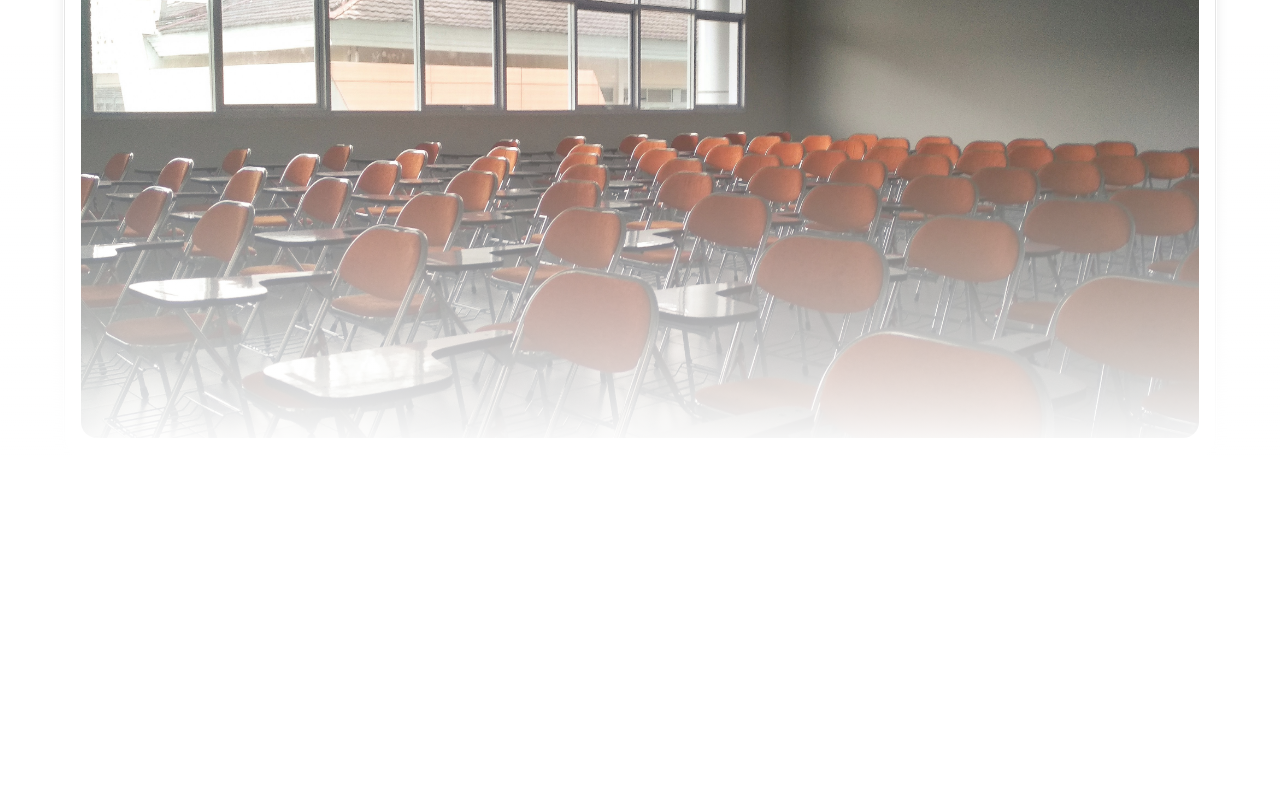
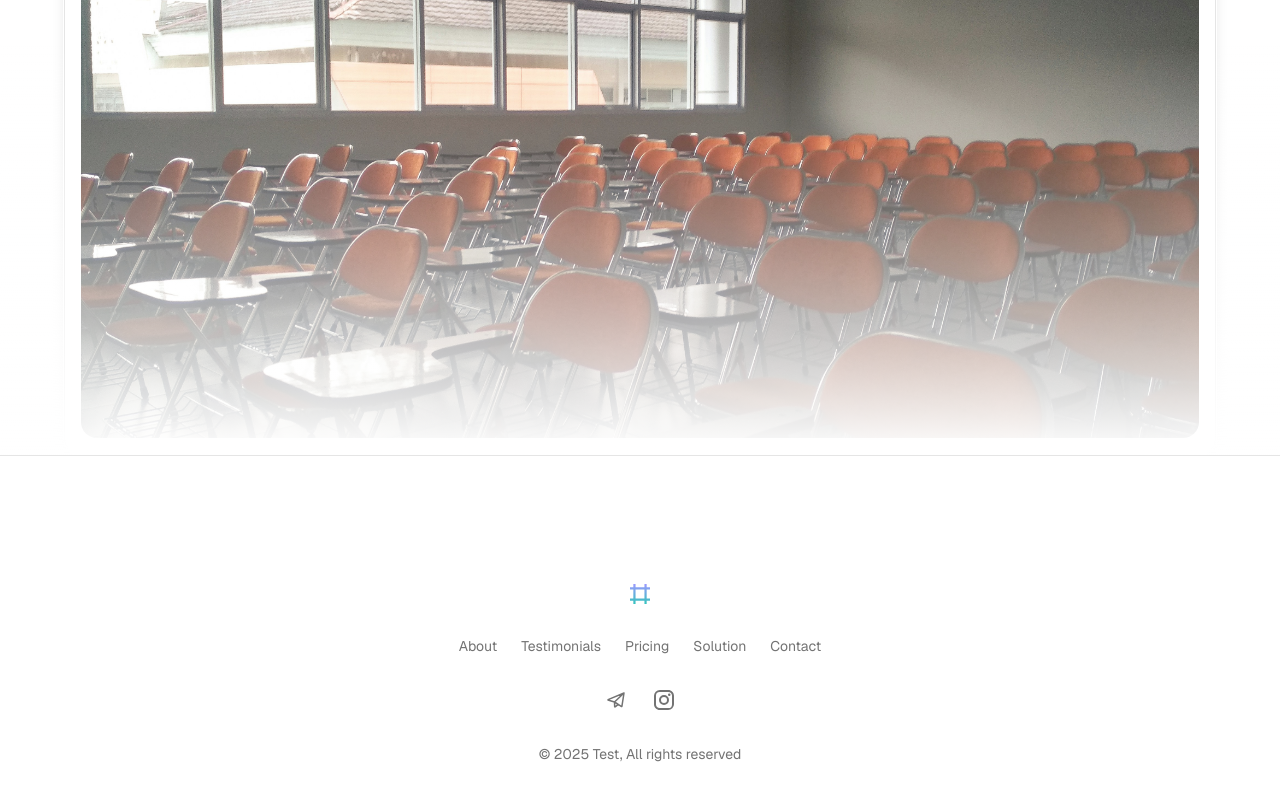
Before and after one commit to khabibullaevazamat/test, a Next.js app: page / in a window 1280 px wide. Shown: the part 813-1613 px from the top of the page. Before the commit the page ends 1268 px from the top, so only its background shows below. Built offline with nearby package versions, Linux system fonts and the light colour scheme.

Commit message:
Add site footer

```diff
--- a/package.json
+++ b/package.json
@@ -1,6 +1,6 @@
 {
     "name": "test",
-    "version": "0.1.21",
+    "version": "0.1.22",
     "private": true,
     "scripts": {
         "dev": "next dev --turbopack",
--- a/src/app/layout.tsx
+++ b/src/app/layout.tsx
@@ -3,8 +3,10 @@ import { Geist, Geist_Mono } from "next/font/google";
 
 import "./globals.css";
 
+import { ThemeProvider } from "@/providers/theme-provider";
+
 import { Header } from "@/components/header";
-import { ThemeProvider } from "@/providers/theme-provider";
+import { Footer } from "@/components/footer";
 
 const geistSans = Geist({
     variable: "--font-geist-sans",
@@ -41,6 +43,7 @@ function RootLayout({ children }: Props) {
                 >
                     <Header />
                     <main className="overflow-hidden">{children}</main>
+                    <Footer />
                 </ThemeProvider>
             </body>
         </html>
--- /dev/null
+++ b/src/components/footer.tsx
@@ -0,0 +1,74 @@
+import Link from "next/link";
+
+import { LogoIcon } from "@/components/logo";
+import { IconTelegram } from "./icons/icon-telegram";
+import { IconInstagram } from "./icons/icon-instagram";
+
+const links = [
+    {
+        title: "About",
+        href: "#about",
+    },
+    {
+        title: "Testimonials",
+        href: "#testimonials",
+    },
+    {
+        title: "Pricing",
+        href: "#pricing",
+    },
+    {
+        title: "Solution",
+        href: "#",
+    },
+    {
+        title: "Contact",
+        href: "#contact",
+    },
+];
+
+export function Footer() {
+    return (
+        <footer className="py-16 md:py-32 border-t">
+            <div className="mx-auto max-w-5xl px-6">
+                <Link href="/" aria-label="go home" className="mx-auto block size-fit">
+                    <LogoIcon />
+                </Link>
+                <div className="my-8 flex flex-wrap justify-center gap-6 text-sm">
+                    {links.map((link, index) => (
+                        <a
+                            key={index}
+                            href={link.href}
+                            className="text-muted-foreground hover:text-primary block duration-150"
+                        >
+                            <span>{link.title}</span>
+                        </a>
+                    ))}
+                </div>
+                <div className="my-8 flex flex-wrap justify-center gap-6 text-sm">
+                    <Link
+                        target="_blank"
+                        aria-label="Telegram"
+                        rel="noopener noreferrer"
+                        href="https://t.me/azamatkhabibullaev"
+                        className="text-muted-foreground hover:text-primary block"
+                    >
+                        <IconTelegram />
+                    </Link>
+                    <Link
+                        target="_blank"
+                        aria-label="Instagram"
+                        rel="noopener noreferrer"
+                        href="https:instagram.com/azamatcto"
+                        className="text-muted-foreground hover:text-primary block"
+                    >
+                        <IconInstagram />
+                    </Link>
+                </div>
+                <span className="text-muted-foreground block text-center text-sm">
+                    &copy; {new Date().getFullYear()} Test, All rights reserved
+                </span>
+            </div>
+        </footer>
+    );
+}
--- /dev/null
+++ b/src/components/icons/icon-instagram.tsx
@@ -0,0 +1,16 @@
+export function IconInstagram() {
+    return (
+        <svg
+            className="size-6"
+            xmlns="http://www.w3.org/2000/svg"
+            width="1em"
+            height="1em"
+            viewBox="0 0 24 24"
+        >
+            <path
+                fill="currentColor"
+                d="M7.8 2h8.4C19.4 2 22 4.6 22 7.8v8.4a5.8 5.8 0 0 1-5.8 5.8H7.8C4.6 22 2 19.4 2 16.2V7.8A5.8 5.8 0 0 1 7.8 2m-.2 2A3.6 3.6 0 0 0 4 7.6v8.8C4 18.39 5.61 20 7.6 20h8.8a3.6 3.6 0 0 0 3.6-3.6V7.6C20 5.61 18.39 4 16.4 4zm9.65 1.5a1.25 1.25 0 0 1 1.25 1.25A1.25 1.25 0 0 1 17.25 8A1.25 1.25 0 0 1 16 6.75a1.25 1.25 0 0 1 1.25-1.25M12 7a5 5 0 0 1 5 5a5 5 0 0 1-5 5a5 5 0 0 1-5-5a5 5 0 0 1 5-5m0 2a3 3 0 0 0-3 3a3 3 0 0 0 3 3a3 3 0 0 0 3-3a3 3 0 0 0-3-3"
+            ></path>
+        </svg>
+    );
+}
--- /dev/null
+++ b/src/components/icons/icon-telegram.tsx
@@ -0,0 +1,14 @@
+export function IconTelegram() {
+    return (
+        <svg xmlns="http://www.w3.org/2000/svg" width="24" height="24" viewBox="0 0 24 24">
+            <path
+                fill="none"
+                stroke="currentColor"
+                stroke-linecap="round"
+                stroke-linejoin="round"
+                stroke-width="1.5"
+                d="M20 5L4.672 11.373c-.395.164-.592.247-.643.354a.3.3 0 0 0 .016.29c.063.1.268.16.68.281L10.5 14M20 5l-2.065 13.049c-.04.254-.06.381-.127.45a.3.3 0 0 1-.223.097c-.097 0-.205-.072-.421-.216l-2.93-1.956M20 5l-9.5 9m0 0l.156 4.3c0 .334 0 .501.069.585c.06.074.15.116.246.115c.11-.001.24-.108.5-.32l2.764-2.256M10.5 14l3.735 2.424"
+            />
+        </svg>
+    );
+}
```
Also changed, not shown: 1 other file (tests, documents, lock files or other folders).
